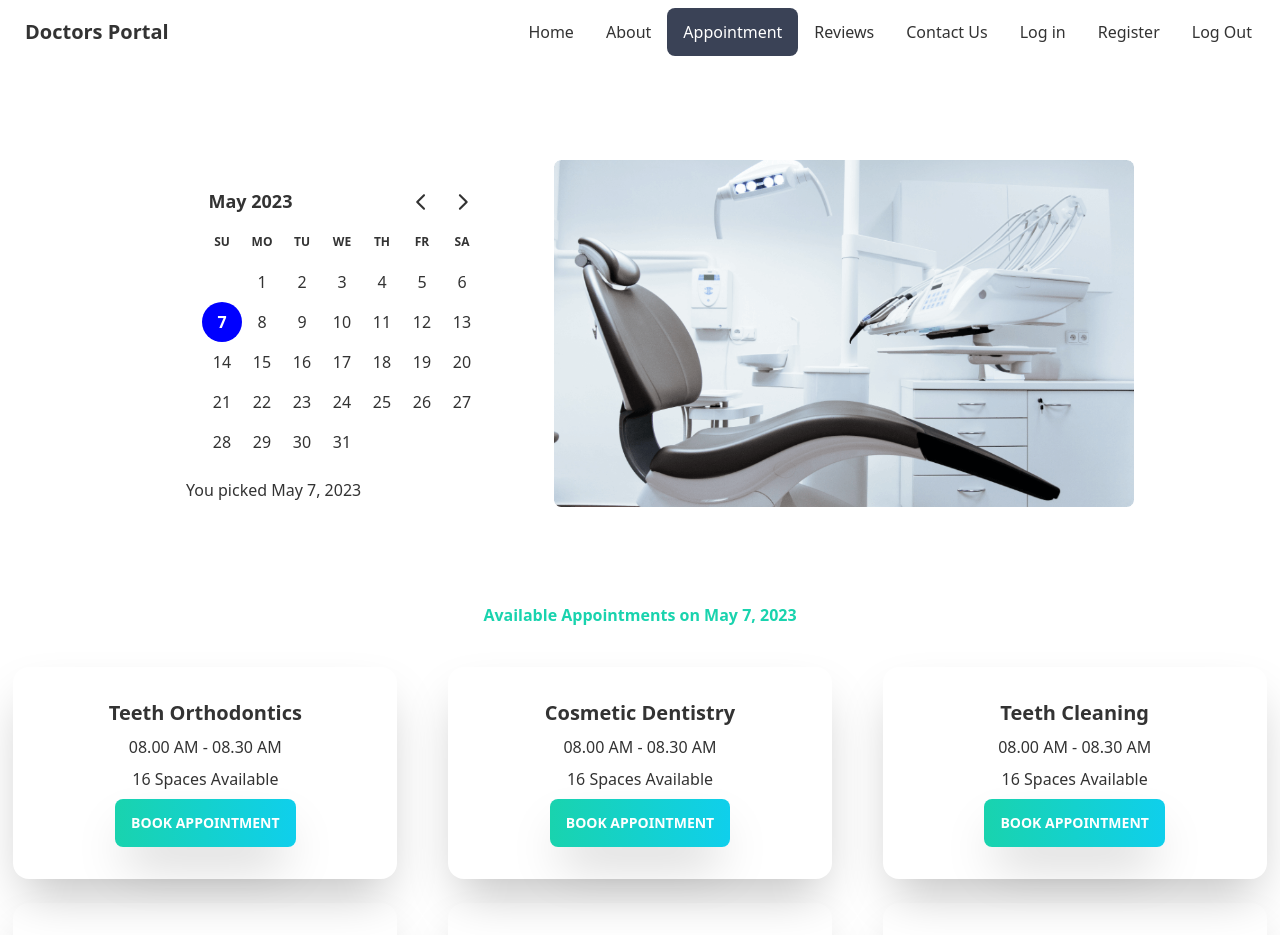
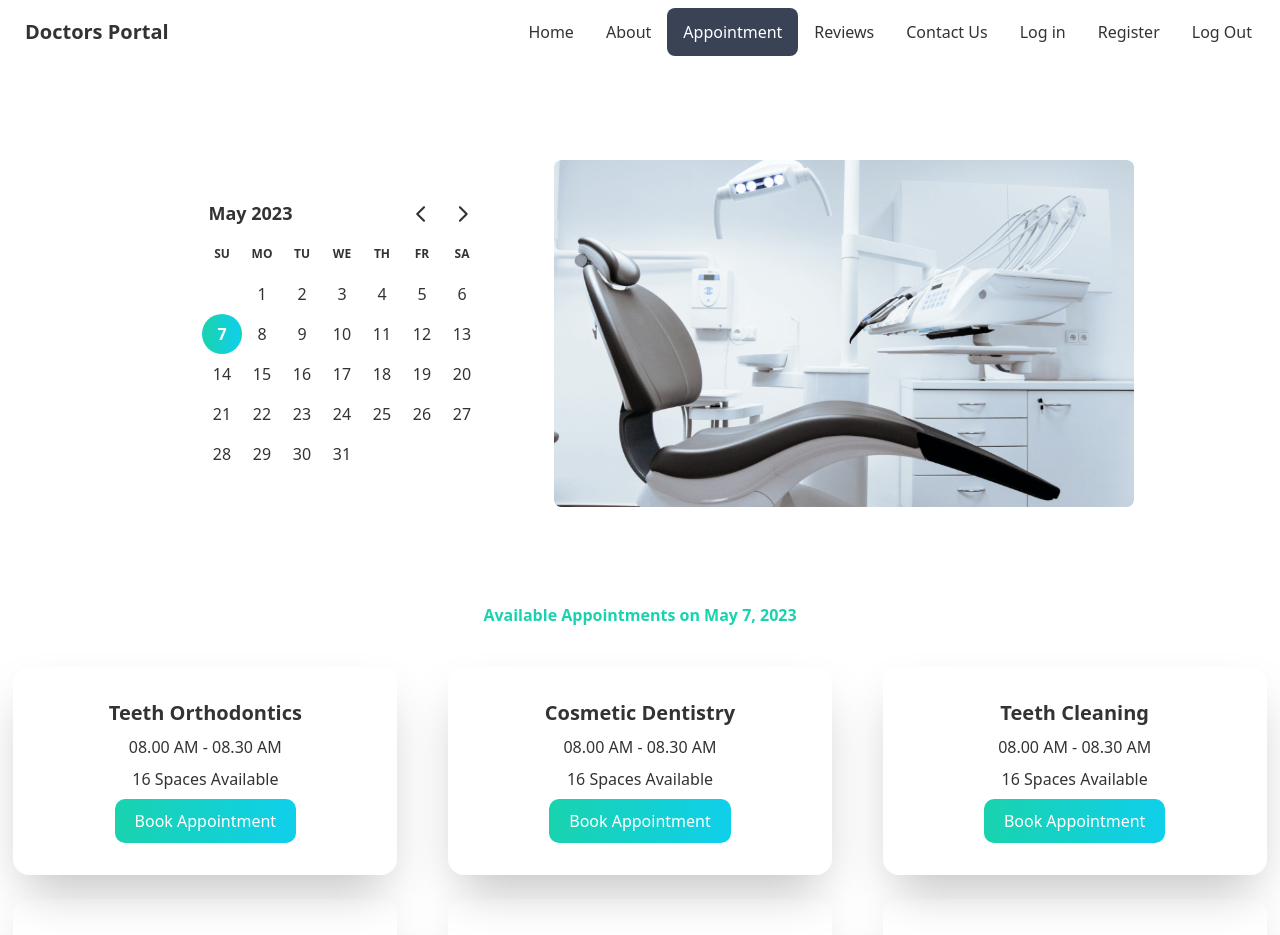
Before and after one commit to mohammad-al-samiul/doctor-portal-client, a React (Create React App) app: page /appointment in a window 1280 px wide. Shown: the top 935 px of the page. Built offline with nearby package versions, Linux system fonts and the light colour scheme.

Commit message:
booking modal added

```diff
--- /dev/null
+++ b/src/pages/Appointment/AppoinmentBanner/AppointmentBanner.css
@@ -0,0 +1,7 @@
+button.rdp-day_selected,
+.rdp-day_selected:focus-visible,
+.rdp-day_selected:hover {
+  color: white;
+  opacity: 1;
+  background-image: linear-gradient(90deg, #19d3ae, #0fcfec);
+}
--- a/src/pages/Appointment/AppoinmentBanner/AppointmentBanner.js
+++ b/src/pages/Appointment/AppoinmentBanner/AppointmentBanner.js
@@ -1,17 +1,16 @@
 /* eslint-disable react/prop-types */
-import { format } from 'date-fns';
 import React from 'react';
 import { DayPicker } from 'react-day-picker';
 import chair from '../../../Assets/images/chair.png';
+import './AppointmentBanner.css';
 
 const AppointmentBanner = ({ selectedDate, setSelectedDate }) => {
   return (
     <div className="hero mt-20">
-      <div className="hero-content flex-col lg:flex-row-reverse lg:px-10 ms-10">
-        <img className="w-1/2" src={chair} />
-        <div className="me-10">
-          <DayPicker mode="single" selected={selectedDate} onSelect={setSelectedDate} />
-          <p>You picked {format(selectedDate, 'PP')} </p>
+      <div className="hero-content flex-col lg:flex-row-reverse lg:px-10 lg:ms-10">
+        <img className="lg:w-1/2" src={chair} />
+        <div className="lg:me-10">
+          <DayPicker mode="single" selected={selectedDate} onDayClick={setSelectedDate} />
         </div>
       </div>
     </div>
--- a/src/pages/Appointment/Appointment/Appointment.js
+++ b/src/pages/Appointment/Appointment/Appointment.js
@@ -6,7 +6,7 @@ const Appointment = () => {
   const [selectedDate, setSelectedDate] = useState(new Date());
   return (
     <div>
-      <AppointmentBanner selectedDate={selectedDate} setSelected={setSelectedDate} />
+      <AppointmentBanner selectedDate={selectedDate} setSelectedDate={setSelectedDate} />
       <AvailableAppointment selectedDate={selectedDate} />
     </div>
   );
--- /dev/null
+++ b/src/pages/Appointment/AvailableAppointment/AppointmentCard/AppointmentCard.css
@@ -0,0 +1,6 @@
+.button {
+  color: white;
+  background-image: linear-gradient(90deg, #19d3ae, #0fcfec);
+  padding: 10px 20px;
+  border-radius: 10px;
+}
--- a/src/pages/Appointment/AvailableAppointment/AppointmentCard/AppointmentCard.js
+++ b/src/pages/Appointment/AvailableAppointment/AppointmentCard/AppointmentCard.js
@@ -1,8 +1,7 @@
 /* eslint-disable no-unused-vars */
 /* eslint-disable react/prop-types */
 import React from 'react';
-import Button from '../../../../Components/Button/Button';
-
+import './AppointmentCard.css';
 const AppointmentCard = ({ card }) => {
   const { name, slots } = card;
   // console.log(slots);
@@ -15,7 +14,10 @@ const AppointmentCard = ({ card }) => {
         <p>
           {slots.length} {slots.length > 1 ? 'Spaces' : 'Space'} Available
         </p>
-        <Button>Book Appointment</Button>
+
+        <label htmlFor="booking-modal" className="button">
+          Book Appointment
+        </label>
       </div>
     </div>
   );
--- a/src/pages/Appointment/AvailableAppointment/AvailableAppointment.js
+++ b/src/pages/Appointment/AvailableAppointment/AvailableAppointment.js
@@ -1,6 +1,7 @@
 /* eslint-disable react/prop-types */
 import { format } from 'date-fns';
 import React, { useEffect, useState } from 'react';
+import BookingModal from '../BookingModal/BookingModal';
 import AppointmentCard from './AppointmentCard/AppointmentCard';
 const AvailableAppointment = ({ selectedDate }) => {
   const [appointment, setAppointment] = useState([]);
@@ -23,6 +24,9 @@ const AvailableAppointment = ({ selectedDate }) => {
           <AppointmentCard key={i} card={card}></AppointmentCard>
         ))}
       </div>
+      <div>
+        <BookingModal></BookingModal>
+      </div>
     </section>
   );
 };
--- /dev/null
+++ b/src/pages/Appointment/BookingModal/BookingModal.js
@@ -0,0 +1,24 @@
+/* eslint-disable react/no-unescaped-entities */
+import React from 'react';
+
+const BookingModal = () => {
+  return (
+    <div>
+      <input type="checkbox" id="booking-modal" className="modal-toggle" />
+      <div className="modal">
+        <div className="modal-box relative">
+          <label htmlFor="booking-modal" className="btn btn-sm btn-circle absolute right-2 top-2">
+            ✕
+          </label>
+          <h3 className="text-lg font-bold">Congratulations random Internet user!</h3>
+          <p className="py-4">
+            You've been selected for a chance to get one year of subscription to use Wikipedia for
+            free!
+          </p>
+        </div>
+      </div>
+    </div>
+  );
+};
+
+export default BookingModal;
```
